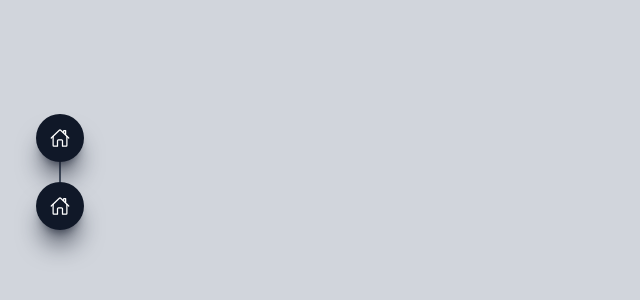
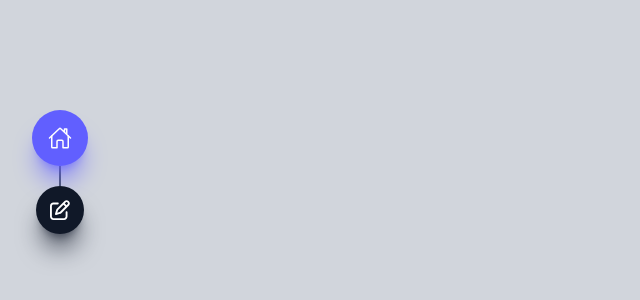
Before and after one commit to HinmQ21/QAirline, a React (Vite) app in the folder frontend/: page /admin/dashboard in a window 1280 px wide. Shown: the part 228-528 px from the top of the page, without its empty margins (0-640 px from the left). Built offline with nearby package versions, Linux system fonts and the light colour scheme; a web font is replaced by a local one.

Commit message:
demo dashboard

```diff
--- /dev/null
+++ b/frontend/src/components/admin/DashboardNavigation.jsx
@@ -0,0 +1,54 @@
+import React from "react";
+import { IoHomeOutline, IoHome } from "react-icons/io5";
+import { FaRegPenToSquare, FaPenToSquare } from "react-icons/fa6";
+
+const navItems = [
+  { icon: IoHomeOutline, iconOnHover: IoHome },
+  { icon: FaRegPenToSquare, iconOnHover: FaPenToSquare },
+];
+
+export const DashboardNavigationIcon = ({ icon: Icon, iconOnHover: IconOnHover, isSelected, onClick }) => (
+  <div onClick={onClick} className={`
+      rounded-4xl shadow-xl transition-all duration-300 relative group
+      flex flex-row items-center justify-center
+      ${isSelected === true ? (
+      "w-14 h-14 bg-indigo-500 shadow-indigo-500/60"
+    ) : (
+      "w-12 h-12 bg-gray-900 shadow-gray-900/60 cursor-pointer"
+    )}
+      hover:w-14 hover:h-14 hover:bg-teal-600 hover:shadow-teal-600/60
+  `}>{
+      (isSelected === true) ? (
+        <Icon size="24" className="absolute opacity-100 text-white" />
+      ) : (
+        <>
+          <Icon size="20" className="
+            absolute opacity-100 text-white
+            group-hover:opacity-0 transition-opacity duration-300
+        "/>
+          <IconOnHover size="24" className="
+            absolute opacity-0 text-white
+            group-hover:opacity-100 transition-opacity duration-300
+        "/>
+        </>
+      )
+    }</div>
+)
+
+export const DashboardNavigation = ({ selectedTab, onTabSelect }) => {
+  return <div className="flex flex-col min-h-screen justify-center w-30 items-center">
+    {
+      navItems.map((item, idx) => (
+        <React.Fragment key={idx}>
+          <DashboardNavigationIcon
+            icon={item.icon}
+            iconOnHover={item.iconOnHover}
+            isSelected={selectedTab === idx}
+            onClick={() => onTabSelect(idx)}
+          />
+          {(idx === 0) && <div className=" w-[2px] h-5 bg-gray-600"></div>}
+        </React.Fragment>
+      ))
+    }
+  </div>;
+};
--- a/frontend/src/pages/admin/DashboardPage.jsx
+++ b/frontend/src/pages/admin/DashboardPage.jsx
@@ -1,29 +1,17 @@
-import { IoHomeOutline, IoHome } from "react-icons/io5";
+import { DashboardNavigation } from "@/components/admin/DashboardNavigation";
+import { useState } from "react";
 
 export const AdminDashboardPage = () => {
+  const [selectedTab, setSelectedTab] = useState(0);
+
+  const onTabSelect = (idx) => {
+    console.log(idx);
+    setSelectedTab(idx);
+  }
+
   return (
     <div className="flex flex-row min-h-screen min-w-screen bg-gray-300">
-      <DashboardNavigationTabs />
+      <DashboardNavigation selectedTab={selectedTab} onTabSelect={onTabSelect}/>
     </div>
   );
 }
-
-const DashboardNavigationTabs = () => {
-  return <div className="flex flex-col min-h-screen justify-center w-30 items-center">
-    <div className="rounded-4xl shadow-xl transition-all duration-300 relative group
-                    flex flex-row items-center justify-center
-                    w-12 h-12 bg-gray-900 shadow-gray-900/60 cursor-pointer
-                    hover:w-14 hover:h-14 hover:bg-indigo-500 hover:shadow-indigo-500/60">
-      <IoHomeOutline size="20" className="absolute opacity-100 group-hover:opacity-0 text-white transition-opacity duration-300" />
-      <IoHome size="24" className="absolute opacity-0 group-hover:opacity-100 text-white transition-opacity duration-300" />
-    </div>
-    <div className=" w-[2px] h-5 bg-gray-600"></div>
-    <div className="rounded-4xl shadow-xl transition-all duration-300 relative group
-                    flex flex-row items-center justify-center
-                    w-12 h-12 bg-gray-900 shadow-gray-900/60 cursor-pointer
-                    hover:w-14 hover:h-14 hover:bg-indigo-500 hover:shadow-indigo-500/60">
-      <IoHomeOutline size="20" className="absolute opacity-100 group-hover:opacity-0 text-white transition-opacity duration-300" />
-      <IoHome size="24" className="absolute opacity-0 group-hover:opacity-100 text-white transition-opacity duration-300" />
-    </div>
-  </div>
-}
```
